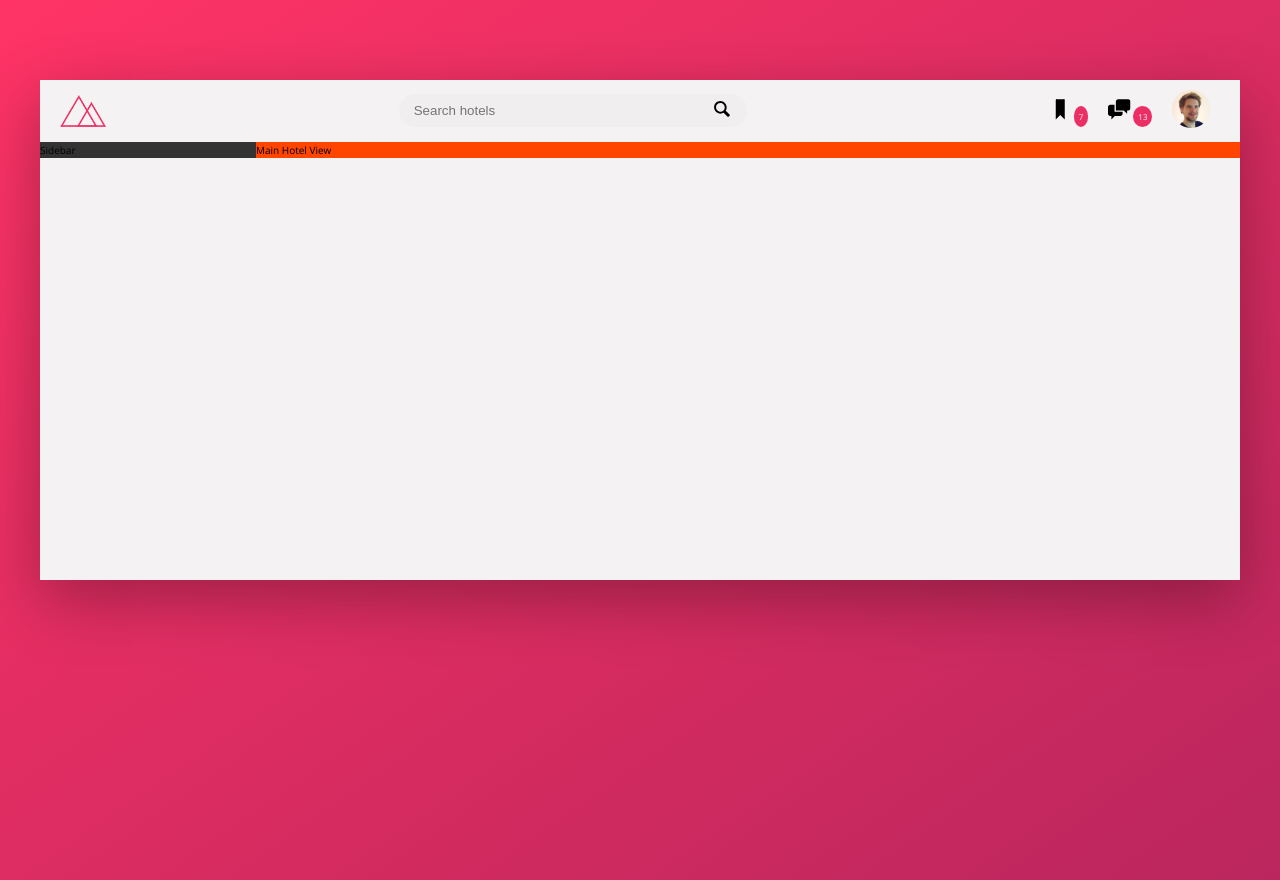
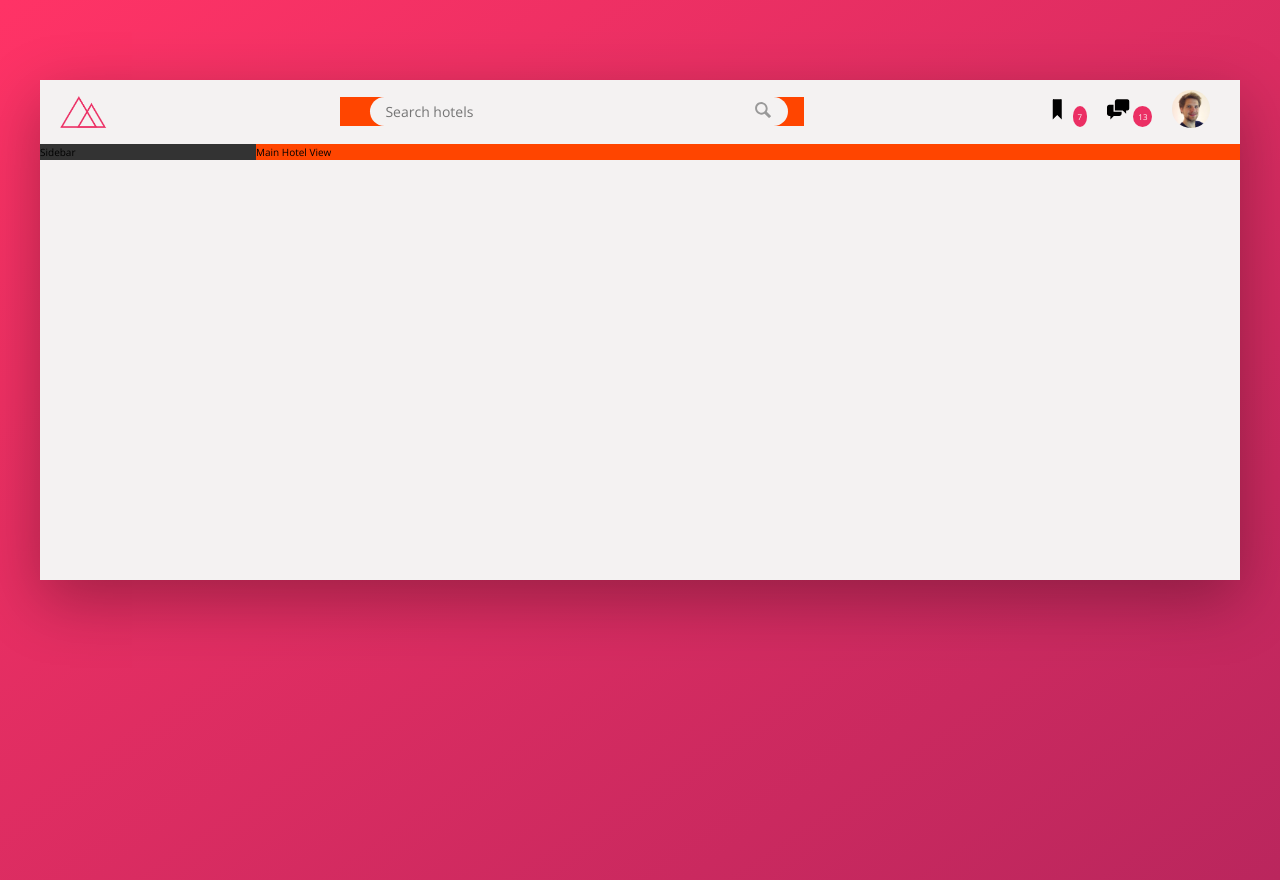
Before and after one commit to alyssa-denary/advanced-css-course, a website: page Trillo/starter/index.html in a window 1280 px wide. Drawn offline with nearby package versions, Linux system fonts and the light colour scheme.

Commit message:
add: search bar updates

```diff
--- a/Trillo/starter/sass/base/_typography.scss
+++ b/Trillo/starter/sass/base/_typography.scss
@@ -4,6 +4,16 @@ body {
   line-height: 1.6;
 }
 
+.header {
+  font-size: 1.4rem;
+}
+
 .user-nav_notification {
   font-size: 8px;
 }
+
+.search_input {
+  font-family: inherit;
+  font-size: inherit;
+  color: inherit;
+}
--- a/Trillo/starter/sass/components/_search.scss
+++ b/Trillo/starter/sass/components/_search.scss
@@ -1,23 +1,45 @@
 .search {
-  background-color: var(--grey-light-3);
-  padding: 0.5rem 1.5rem;
-  flex: 0 1 30%;
+  background-color: orangered;
+  flex: 0 0 40%;
+
   display: flex;
-  justify-content: space-between;
-  border-radius: 2rem;
+  justify-content: center;
+  align-items: center;
 
   &_input {
+    background-color: var(--grey-light-2);
     border: none;
-    background-color: var(--clear);
+    padding: 0.5rem 1.5rem;
+    border-radius: 2rem;
+    width: 90%;
+    margin-right: -3.5rem;
+
+    &:focus {
+      outline: none;
+      width: 100%;
+    }
+  }
+
+  &_input:focus + &_button {
+    background-color: var(--grey-light-2);
   }
 
   &_button {
-    background-color: var(--clear);
+    background-color: var(--grey-light-2);
     border: none;
+
+    &:focus {
+      outline: none;
+    }
+
+    &:active {
+      transform: translateY(2px);
+    }
   }
 
   &_icon {
     height: 2rem;
     width: 2rem;
+    fill: var(--grey-dark-3);
   }
 }
```
Also changed, not shown: Trillo/starter/css/style.css.
